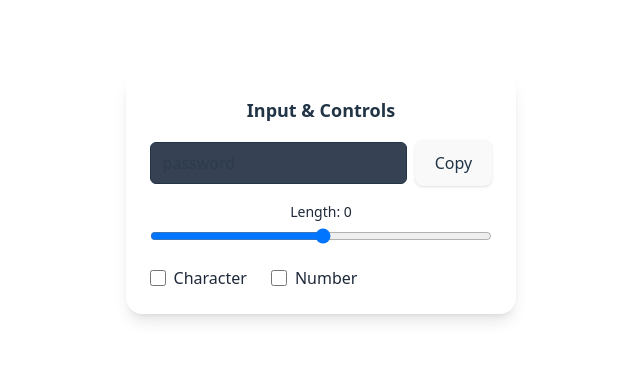
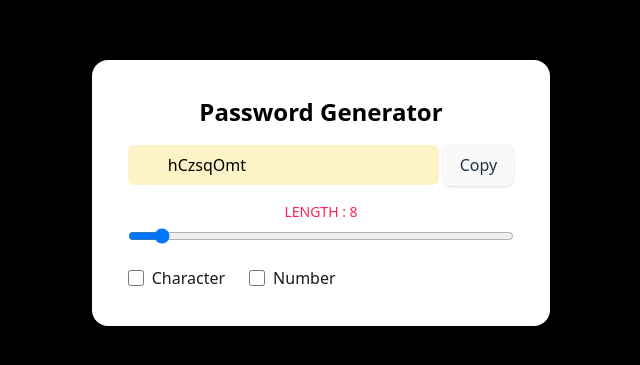
Before and after one commit to mustafakamran01/React, a React (Vite) app in the folder 05_passwordGenerator/: page / in a window 1280 px wide. Shown: the part 207-572 px from the top of the page, without its empty margins (319-959 px from the left). Built offline with nearby package versions, Linux system fonts and the light colour scheme.

Commit message:
Project done

```diff
--- a/05_passwordGenerator/src/App.jsx
+++ b/05_passwordGenerator/src/App.jsx
@@ -1,4 +1,4 @@
-import { useState } from 'react'
+import { useCallback, useEffect, useRef, useState } from 'react'
 import './App.css'
 
 // function App() {
@@ -102,50 +102,87 @@ import './App.css'
 
 function App() {
 
+  const [password, setPassword] = useState("")
+  const [length, setLength] = useState(8)
+  const [charAllowed, setCharAllowed] = useState(false)
+  const [numberAllowed, setNumberAllowed] = useState(false)
 
+  const generatePassword = useCallback( () => {
+    let pass =""
+    let str = "ABCDEFGHIJKLMNOPQRSTUVWXYZabcdefghijklmnopqrstuvwxyz"
+
+    if (charAllowed) str += "`~!@#$%^&*()-_=+}]{[|;:'/?.>,<"
+    if (numberAllowed) str += "1234567890"
+
+    for (let i = 1; i <= length; i++) {
+      let randomChar = Math.floor(Math.random() * str.length)
+      pass += str.charAt(randomChar)
+    }
+
+    setPassword(pass)
+
+  }, [length, charAllowed, numberAllowed, setPassword])
+
+  useEffect( () => {
+    generatePassword()
+  }, [length, charAllowed, numberAllowed, setPassword])
+
+  const passwordRef = useRef(null)
+
+  const copyToClipboard = () => {
+    passwordRef.current?.select();
+    window.navigator.clipboard.writeText(password)
+  }
 
   return(
-    <div className="max-w-xl mx-auto p-6 bg-white rounded-2xl shadow-lg justify-center inset-x-0">
-      <h3 className="text-lg font-semibold mb-4">Input & Controls</h3>
-      <div className="flex items-center gap-2">
+    <div className="max-w-xl mx-auto p-9 bg-white rounded-2xl shadow-lg justify-center inset-x-0">
+      <h3 className="text-2xl font-semibold mb-4 text-black">Password Generator</h3>
+      <div className="flex items-center gap-1">
 
         <input
         type="text"
-        // value={password}
+        value={password}
         placeholder='password'
         readOnly
-        className="flex-1 px-3 py-2 border rounded-md focus:outline-none focus:ring-2 focus:ring-indigo-300 bg-gray-700"
+        ref={passwordRef}
+        className="flex-1 px-10 py-2 rounded-md focus:outline-none focus:ring-2 focus:ring-amber-800 bg-amber-100 text-black"
         />
 
         <button
-        className="px-4 py-2 rounded-md shadow-sm border hover:brightness-95 active:scale-95 transition hover:text-red-500 hover:bg-white"
+        onClick={copyToClipboard}
+        className="px-4 py-2 rounded-md shadow-sm border hover:brightness-95 active:scale-95 transition"
         title="Copy to clipboard"
         >Copy</button>
+
       </div>
 
-      <div className="mt-4 text-gray-800">
+      <div className="mt-4 text-rose-500">
 
-        <label className="block text-sm font-medium mb-1 cursor-pointer">Length: {length}</label>
+        <label className="block text-sm font-medium mb-1 cursor-pointer">LENGTH : {length}</label>
         <input
         type="range"
         min={1}
         max={100}
+        value={length}
+        onChange={ (e) => setLength(e.target.value)}
         className="w-full"/>
 
       </div>
 
       <div className="mt-4 flex items-center gap-6">
 
-        <label className="inline-flex items-center gap-2 text-gray-800">
+        <label className="inline-flex items-center gap-2 text-stone-900">
         <input
         type="checkbox"
+        onChange={ () => setCharAllowed( (prev) => !prev)}
         className="w-4 h-4"/>
         <span>Character</span>
         </label>
 
-        <label className="inline-flex items-center gap-2 text-gray-800">
+        <label className="inline-flex items-center gap-2 text-stone-900">
         <input
         type="checkbox"
+        onChange={ () => setNumberAllowed( (prev) => !prev)}
         className="w-4 h-4"/>
         <span>Number</span>
         </label>
--- a/05_passwordGenerator/src/index.css
+++ b/05_passwordGenerator/src/index.css
@@ -30,6 +30,7 @@ body {
   place-items: center;
   min-width: 320px;
   min-height: 100vh;
+  background-color:#000;
 }
 
 h1 {
@@ -40,21 +41,22 @@ h1 {
 button {
   border-radius: 8px;
   border: 1px solid transparent;
-  padding: 0.6em 1.2em;
+  /* padding: 0.6em 1.2em; */
   font-size: 1em;
   font-weight: 500;
   font-family: inherit;
-  background-color: #1a1a1a;
+  background-color:blue;
   cursor: pointer;
   transition: border-color 0.25s;
 }
 button:hover {
-  border-color: #646cff;
+  /* border-color: #646cff; */
+  background:red
 }
-button:focus,
+/* button:focus,
 button:focus-visible {
   outline: 4px auto -webkit-focus-ring-color;
-}
+} */
 
 @media (prefers-color-scheme: light) {
   :root {
```
